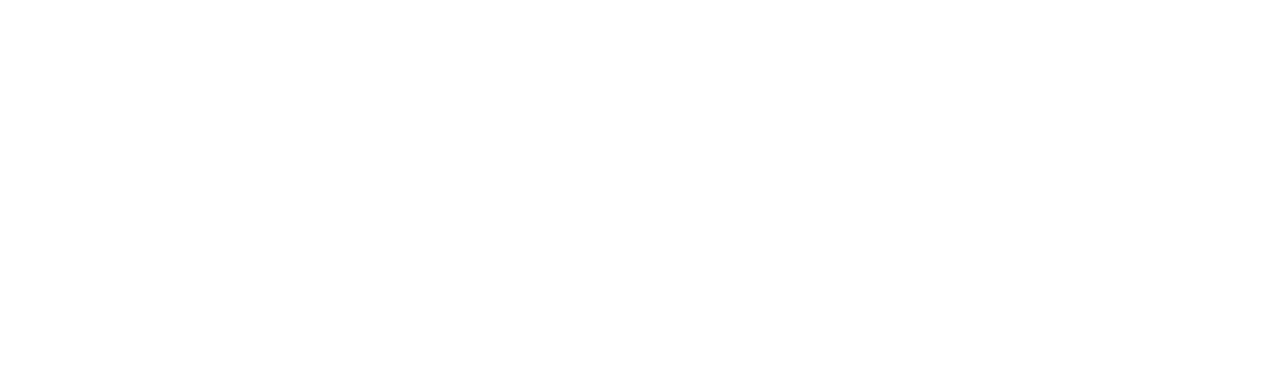
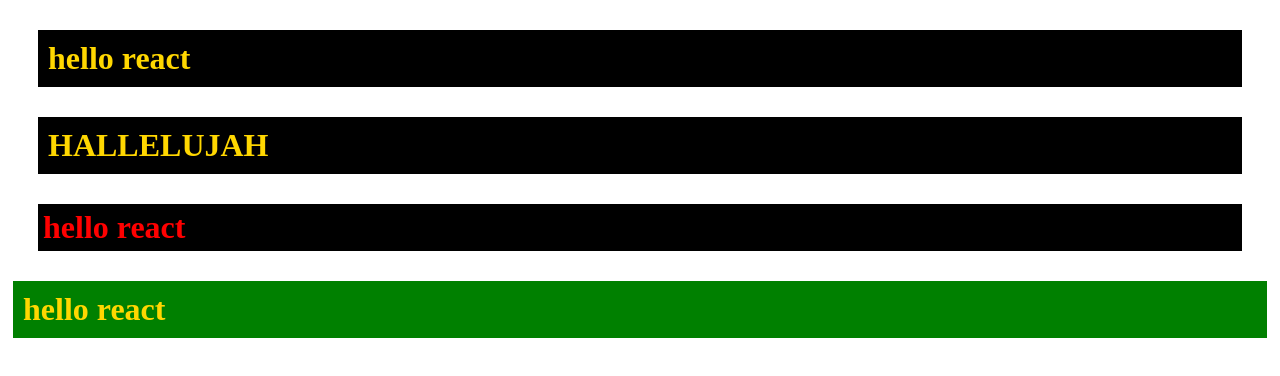
Before and after one commit to Nighteast/react20231031, a React (Create React App) app: page / in a window 1280 px wide. Shown: the top 376 px of the page. Built offline with nearby package versions, Linux system fonts and the light colour scheme.

Commit message:
props 구조분해할당, 기본값 주기 연습 완료

```diff
--- a/src/App.js
+++ b/src/App.js
@@ -1,8 +1,34 @@
+import * as PropTypes from "prop-types";
+
+function MyComp({
+  m = "5px",
+  p = "5px",
+  color = "red",
+  bg = "green",
+  text = "HALLELUJAH",
+}) {
+  return (
+    <div>
+      <h1 style={{ margin: m, padding: p, color: color, backgroundColor: bg }}>
+        {text}
+      </h1>
+    </div>
+  );
+}
 
 function App() {
   return (
     <div>
-
+      <MyComp
+        m={"30px"}
+        p={"10px"}
+        color={"gold"}
+        bg={"black"}
+        text={"hello react"}
+      />
+      <MyComp m={"30px"} p={"10px"} color={"gold"} bg={"black"} />
+      <MyComp m={"30px"} bg={"black"} text={"hello react"} />
+      <MyComp p={"10px"} color={"gold"} text={"hello react"} />
     </div>
   );
 }
```
